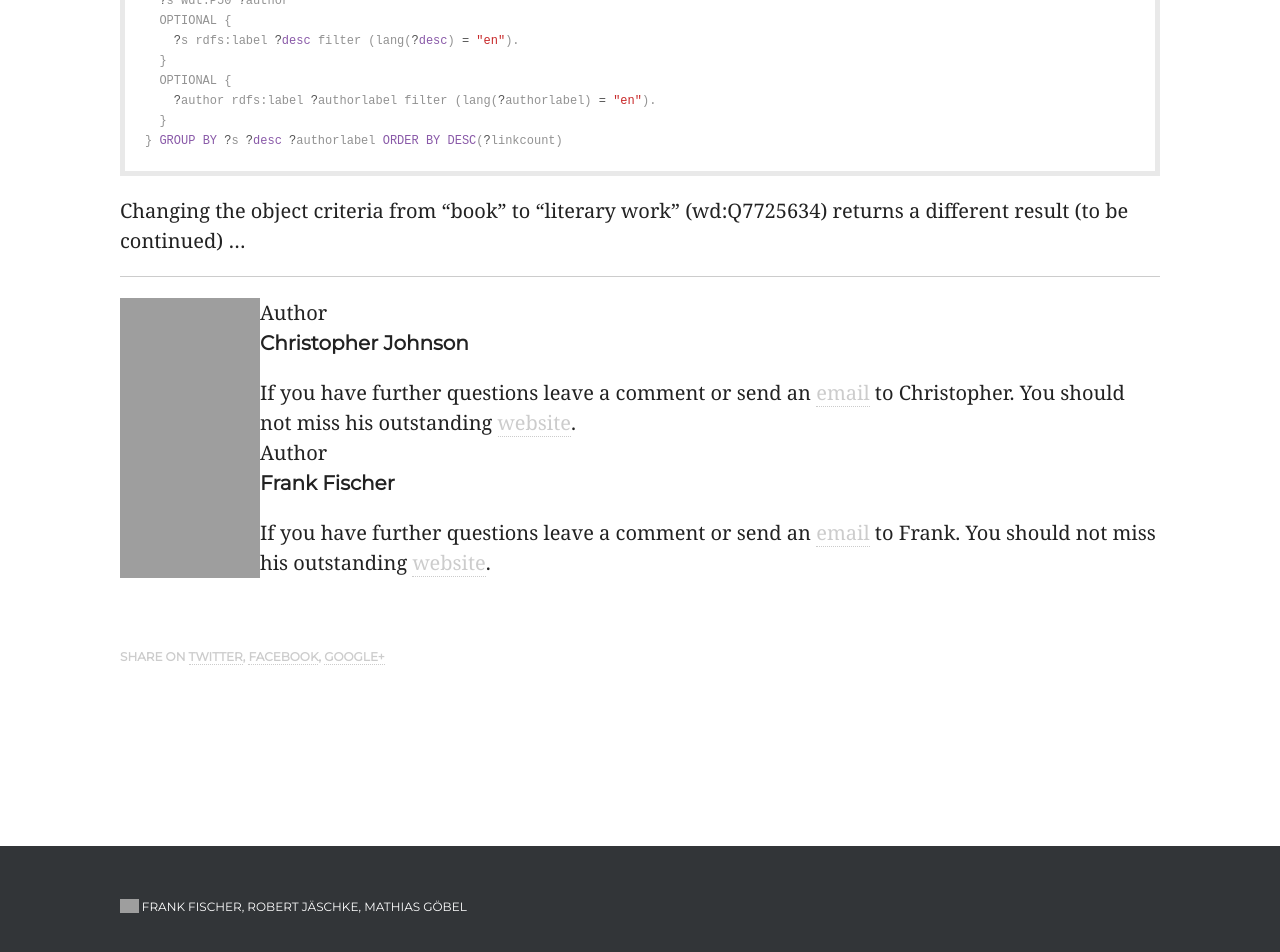
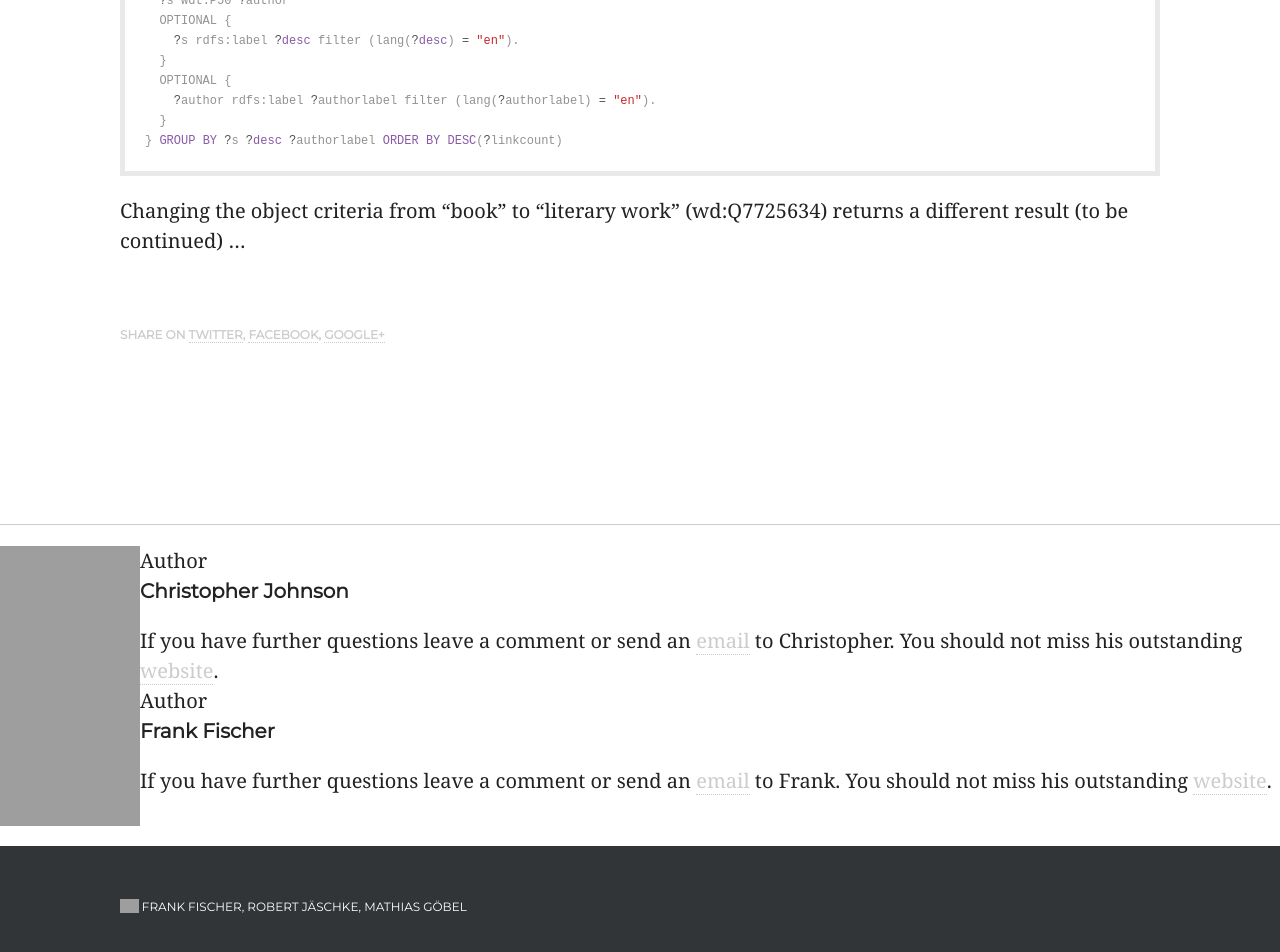
Before and after one commit to weltliteratur/blog, a Jekyll site: the page built from _posts/2016-02-18-Some-Preparations.markdown, in a window 1280 px wide. Shown: the part 666-1618 px from the top of the page. Built offline with Jekyll 4.4.1, drawn with Linux system fonts in a browser that asks for light colours; nearby versions of some CDN libraries; some web fonts are replaced; grey boxes are pictures that could not be loaded.

Commit message:
style the authors

```diff
--- a/_layouts/post.html
+++ b/_layouts/post.html
@@ -24,11 +24,7 @@
         <section class="post-content">
 
         	{{ page.content | markdownify }}
-<hr>
-{% include authors.html %}
-<div class="authors">
 
-</div>
             <div class="post-nav">
 
                 <span class="section-subtitle">Share on <a href="https://twitter.com/home?status={{ page.title }}+{{ site.base }}{{ page.url }}" target="_blank">Twitter</a>, <a href="https://www.facebook.com/share.php?u={{ site.base }}{{ page.url }}&amp;title={{ page.title }}" target="_blank">Facebook</a>, <a href="https://plus.google.com/share?url={{ site.base }}{{ page.url }}" target="_blank">Google+</a></span><br>
@@ -45,6 +41,8 @@
         </section>
 
     </div>
+<hr>
+{% include authors.html %}
 
 </article>
 
```
